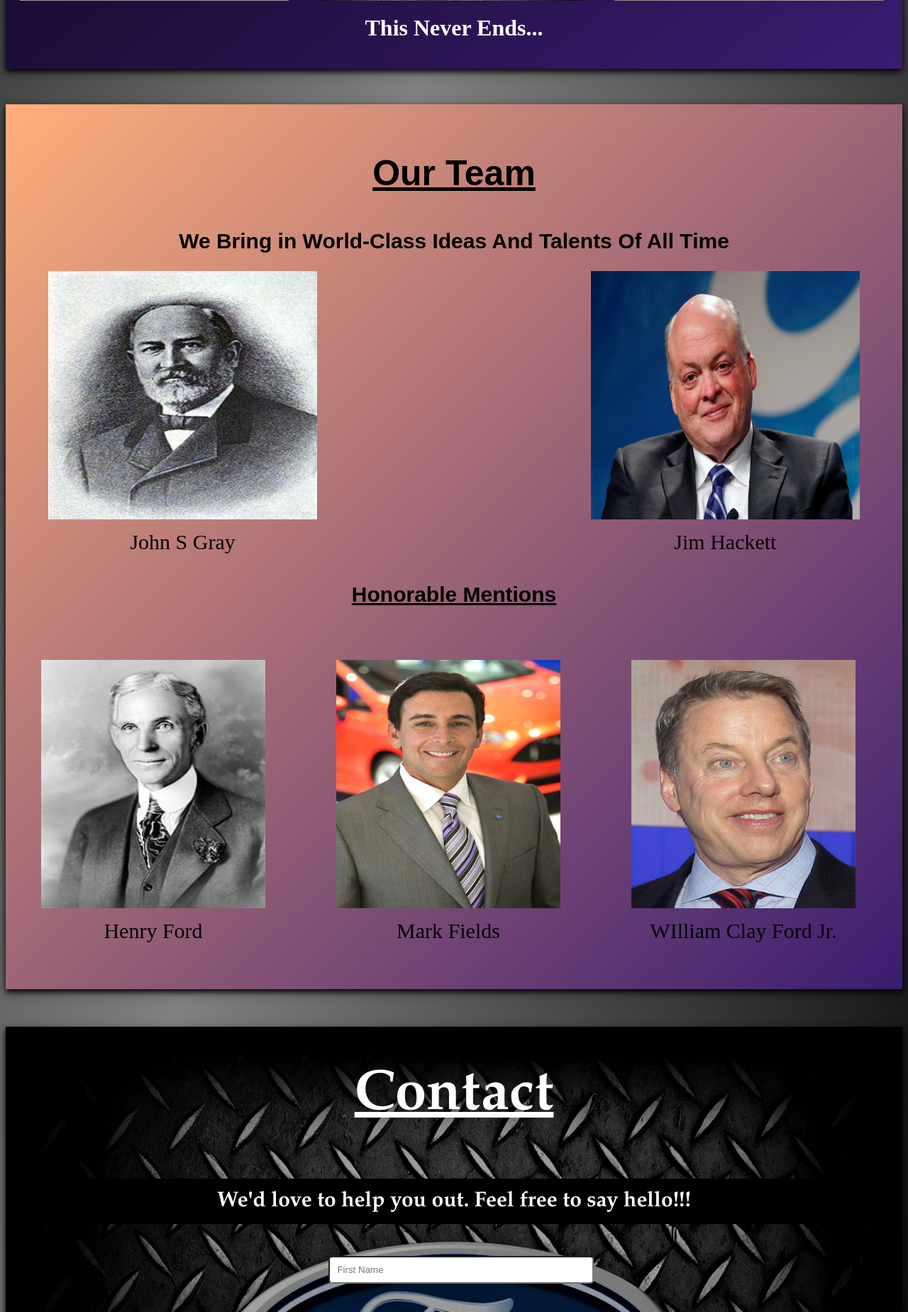
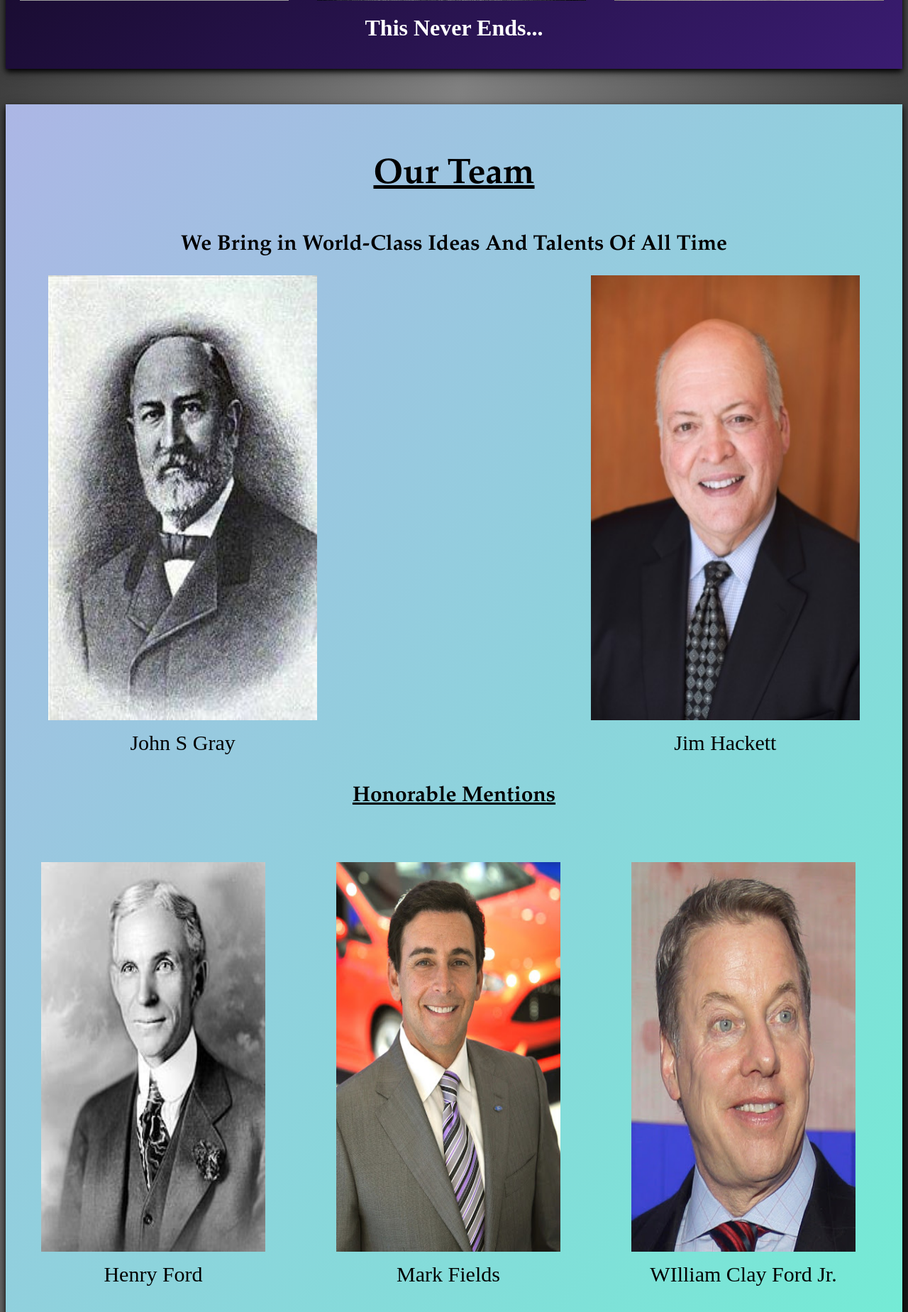
Before and after one commit to Arjun-Gopinath/Arjun-G, a PHP site: page / in a window 1280 px wide. Shown: the part 2551-4400 px from the top of the page at 71% size. Run offline with PHP 8.4, Linux system fonts and the light colour scheme; grey boxes are pictures that could not be loaded.

Commit message:
Finished

```diff
--- a/task 2/index.html
+++ b/task 2/index.html
@@ -81,27 +81,27 @@
 	<h2>We Bring in World-Class Ideas And Talents Of All Time</h2>
 <div class="row">
   <div class="column2">
-    <img src="john.jpeg" alt="Nature" style="width:100%; height:350"  >
+    <img src="john.jpeg" alt="Nature" style="width:100%; height:80%"  >
 	<div class="desc">John S Gray</div>
   </div>
 
   <div class="column3	">
-    <img src="hackett.jpeg" alt="Snow" style="width:100%; height:350" >
+    <img src="hackett.jpeg" alt="Snow" style="width:100%; height:80%" >
 	<div class="desc">Jim Hackett</div>
   </div>
   </div>
   <h2><u>Honorable Mentions</u></h2>
   <div class="row">
   <div class="column1">
-    <img src="henryford.jpeg" alt="Mountains" style="width:100%; height:350;">
+    <img src="henryford.jpeg" alt="Mountains" style="width:100%; height:70%;">
 	<div class="desc">Henry Ford</div>
   </div>
   <div class="column1">
-    <img src="mark.jpg" alt="Lights" style="width:100%; height:350">
+    <img src="mark.jpg" alt="Lights" style="width:100%; height:70%">
 	<div class="desc">Mark Fields</div>
   </div>
   <div class="column1">
-    <img src="william.jpg" alt="Lights" style="width:100%; height:350">
+    <img src="william.jpg" alt="Lights" style="width:100%; height:70%">
 	<div class="desc">WIlliam Clay Ford Jr.</div>
   </div>
 </div>
--- a/task 2/style.css
+++ b/task 2/style.css
@@ -93,13 +93,13 @@ div.testdrive{
 }
 
 .testdrive h1{
-	font-family:arial;
+	font-family:garamond;
 	font-size:50px;
 	color:black;
 	padding:1px;
 }
 .testdrive p{
-	font-family:arial;
+	font-family:garamond;
 	font-size:30px;
 	color:black;
 	padding:1px;
@@ -157,12 +157,12 @@ div.Team{
 	width:auto;
 	background-size:cover;
 	height:auto;
-	background:linear-gradient(to top left,#3a1c71,#ffaf7b);
+	background:linear-gradient(to top left,#74ebd5, #acb6e5);
 
 }
 
 .Team p{
-	font-family:arial;
+	font-family:garamond;
 	padding-top:10px;
 	font-size:50px;
 	text-align:center;
@@ -170,7 +170,7 @@ div.Team{
 .Team h2{
 	text-align:center;
 	font-size:30px;
-	font-family:arial;
+	font-family:garamond;
 }
 
 .column {
@@ -269,7 +269,7 @@ input{
 .submit{
 	background-color:black;
 	color:white;
-	font-family:verdana;
+	font-family:garamond;
 	border-color:white;
 	border-radius:30px;
 	font-size:20px;
@@ -283,7 +283,7 @@ input{
 
 
 p{
-	font-family:Arial;
+	font-family:garamond;
 }
 
 form{
```
Also changed, not shown: task 2/hackett.jpeg.
